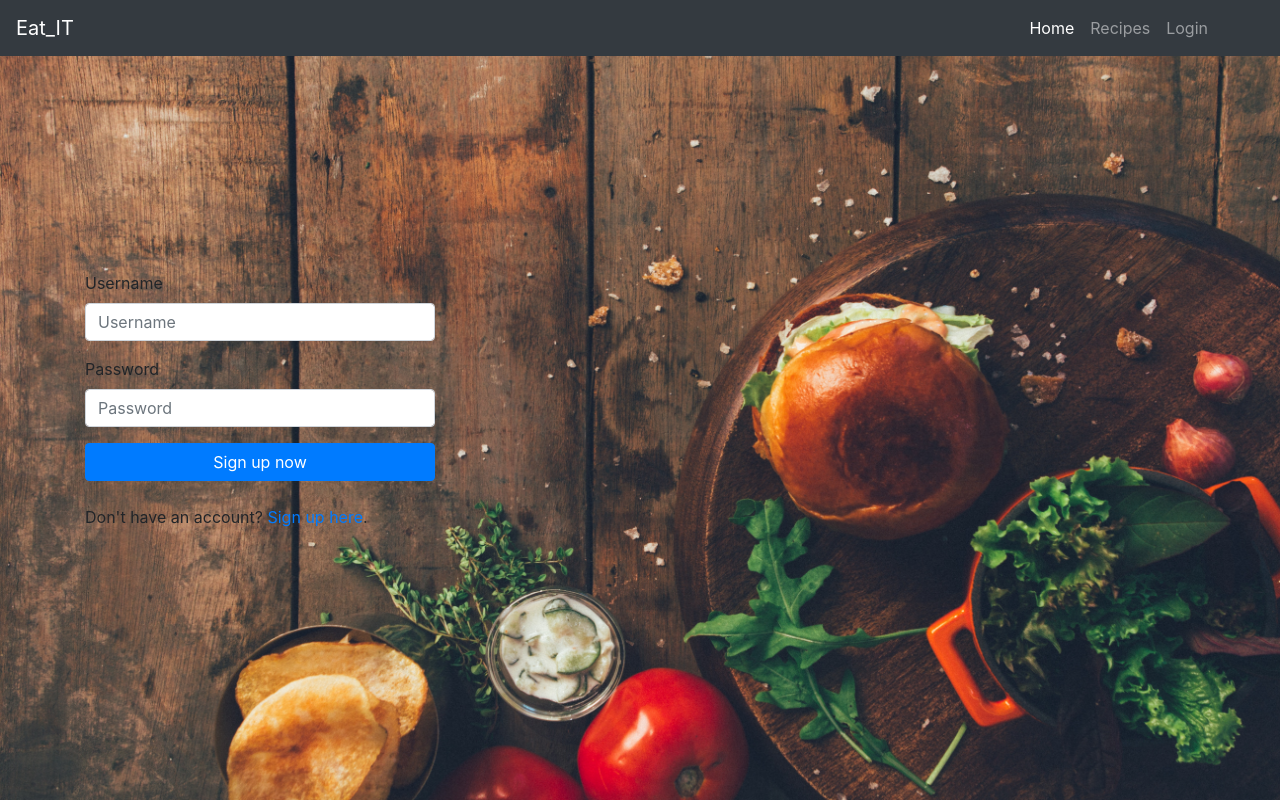
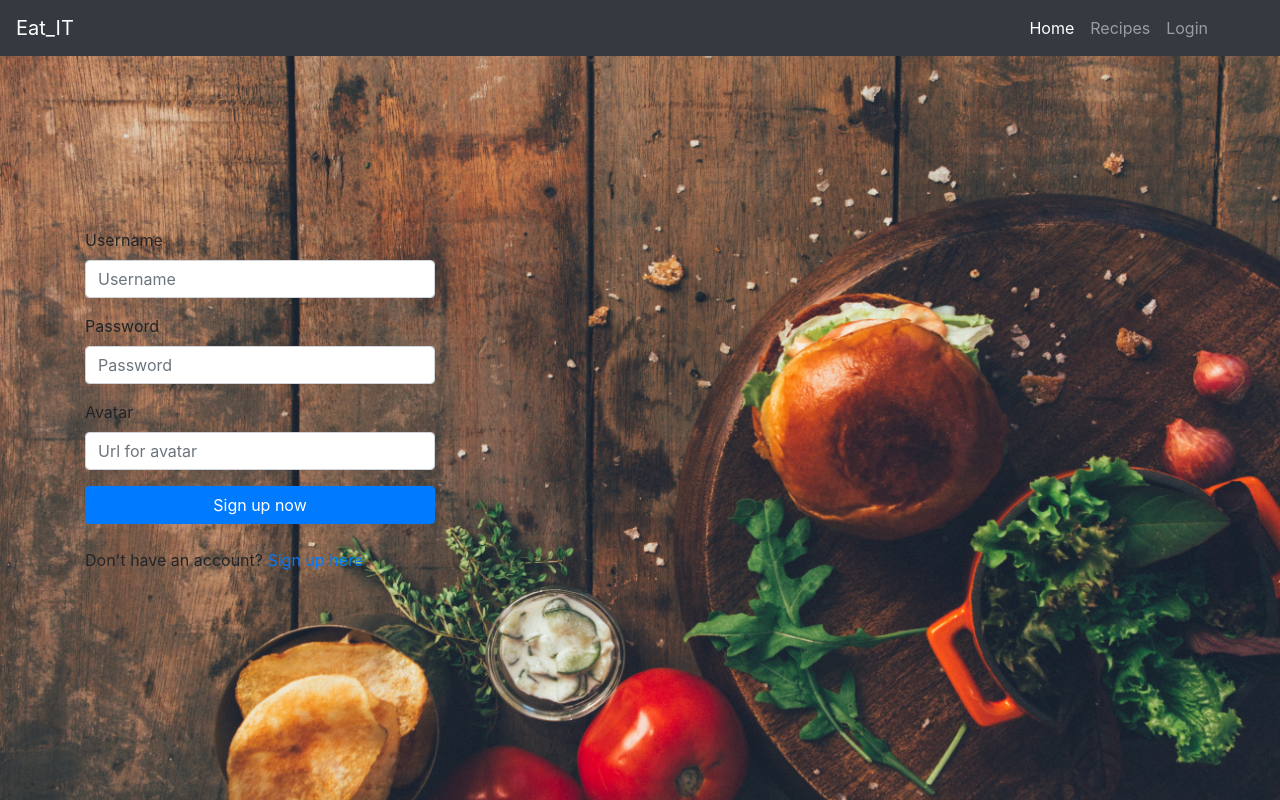
Before and after one commit to conoroshea1996/Cook-Book, a Flask app: page /register in a window 1280 px wide. Run offline with Flask 2, Linux system fonts and the light colour scheme; some libraries are stand-ins or nearby versions.

Commit message:
add avatar form to register page

```diff
--- a/templates/register.html
+++ b/templates/register.html
@@ -13,6 +13,10 @@
                         <label for="exampleInputPassword1">Password</label>
                         <input type="password" class="form-control" name="pass" placeholder="Password">
                     </div>
+                    <div class="form-group">
+                        <label for="exampleInputPassword1">Avatar</label>
+                        <input type="text" class="form-control" name="avatar" placeholder="Url for avatar">
+                    </div>
                     <button type="submit" class="btn btn-primary btn-block">
                         Sign up now
                     </button>
```
